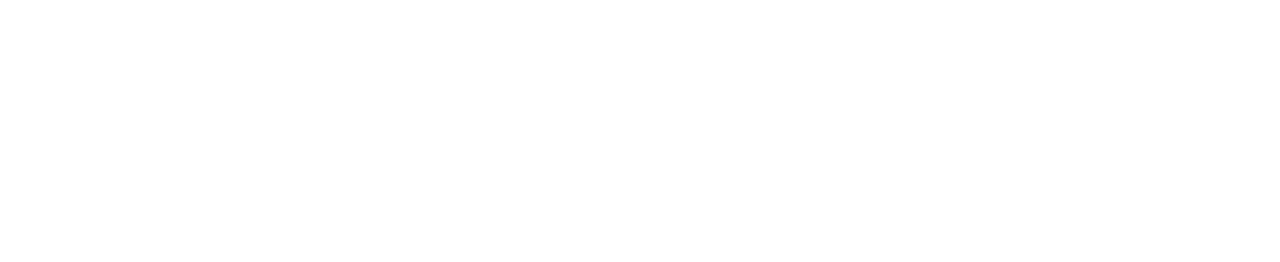
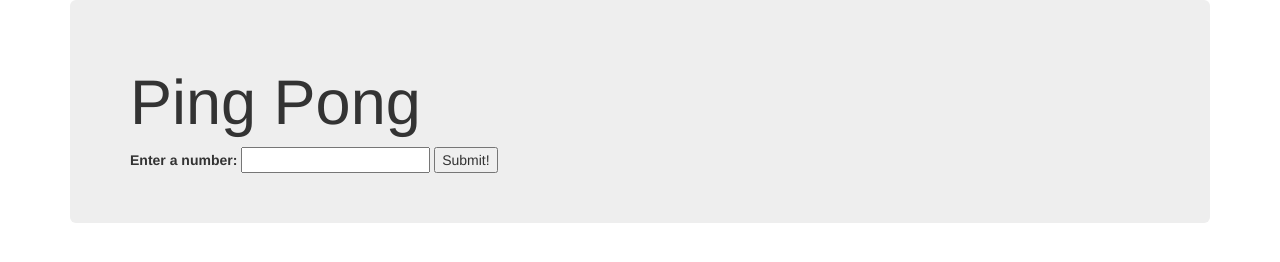
Before and after one commit to svillars/ping-pong, a plain HTML site: page index.html in a window 1280 px wide. Drawn offline with nearby package versions, Linux system fonts and the light colour scheme.

Commit message:
add bootstrap container, jumbotron, label, input, button, and div for output

```diff
--- a/index.html
+++ b/index.html
@@ -9,6 +9,18 @@
     <title>Ping Pong</title>
   </head>
   <body>
+    <div class="container">
+      <div class="jumbotron">
+        <h1>Ping Pong</h1>
+        <form>
+          <label>Enter a number:</label>
+          <input type="text">
+          <button type="submit">Submit!</button>
+        </form>
+        <div class="output">
 
+        </div>
+      </div>
+    </div>
   </body>
 </html>
```
